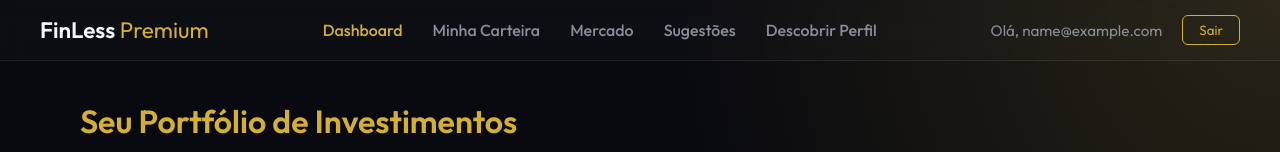
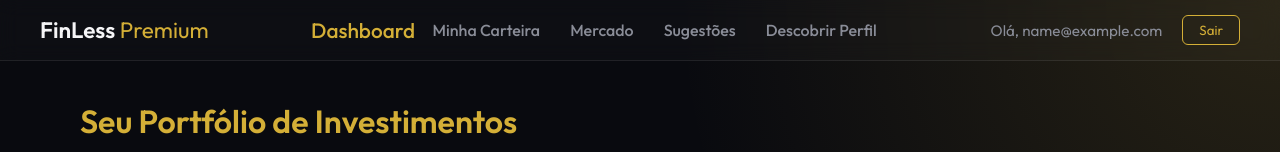
Before and after one commit to prfAguiar/tp-engsoft, a Vue app in the folder frontend/: page / in a window 1280 px wide. Shown: the top 152 px of the page. Built offline with nearby package versions, Linux system fonts and the light colour scheme; no server answers; sample sign-in values are in the browser's storage.

Commit message:
style(navbar): enhance hover and active tab animations with larger scale

```diff
--- a/frontend/src/components/Navbar.vue
+++ b/frontend/src/components/Navbar.vue
@@ -66,11 +66,26 @@ const logout = () => {
   color: var(--text-muted);
   text-decoration: none;
   font-weight: 500;
-  transition: color 0.3s;
+  font-size: 1rem;
+  transition: all 0.3s cubic-bezier(0.4, 0, 0.2, 1);
+  transform-origin: center;
+  display: inline-block;
 }
-.nav-link:hover, .nav-link.router-link-active {
+
+.nav-link.router-link-active {
   color: var(--gold-accent);
+  transform: scale(1.3);
 }
+
+.nav-links:hover .nav-link.router-link-active {
+  transform: scale(1);
+}
+
+.nav-link:hover {
+  color: #ffffff !important;
+  transform: scale(1.3) !important;
+}
+
 .nav-actions {
   display: flex;
   align-items: center;
```
